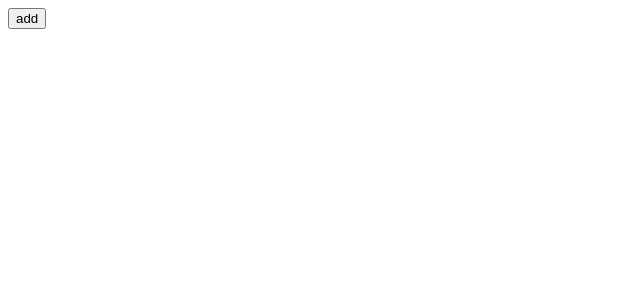
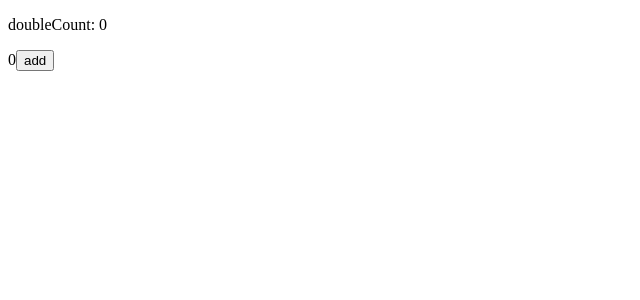
Before and after one commit to pudgecit/react-hooks, a React (Vite) app: page / in a window 1280 px wide. Shown: the top 300 px of the page, without its empty margins (0-640 px from the left). Built offline with nearby package versions, Linux system fonts and the light colour scheme.

Commit message:
Finish UseCallback

```diff
--- a/src/App.jsx
+++ b/src/App.jsx
@@ -1,9 +1,9 @@
-import { UseEffectComplexOne } from "./components/05/complexCase.jsx";
+import { UseMemoExample } from "./components/06/index.jsx";
 
 function App() {
   return (
     <div>
-      <UseEffectComplexOne />
+      <UseMemoExample />
     </div>
   );
 }
--- a/src/components/06/index.jsx
+++ b/src/components/06/index.jsx
@@ -1,11 +1,22 @@
-import { useMemo, useState } from "react";
+import { useCallback, useMemo, useState } from "react";
 
 const realComplexCalcFunction = () => {};
 
 export const UseMemoExample = () => {
   const [count, setCount] = useState(0);
+  const getDoubleCount = useCallback(() => {
+    return count * 2;
+  }, [count]);
   const enhancementCount = useMemo(() => {
     return realComplexCalcFunction(count);
   }, [count]);
-  return null;
+  return (
+    <div>
+      <p>doubleCount: {getDoubleCount()}</p>
+      {count}
+      <button onClick={() => setCount((prevState) => prevState + 1)}>
+        add
+      </button>
+    </div>
+  );
 };
```
